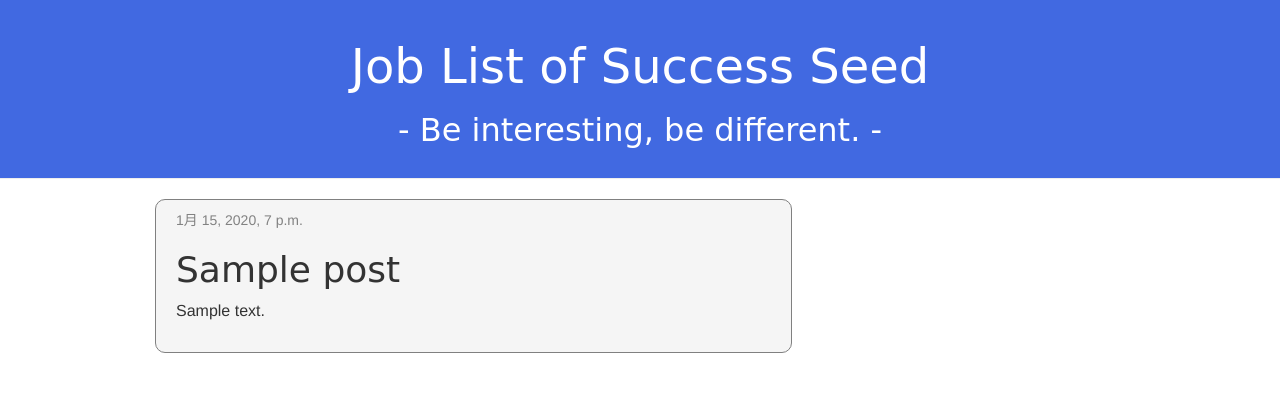
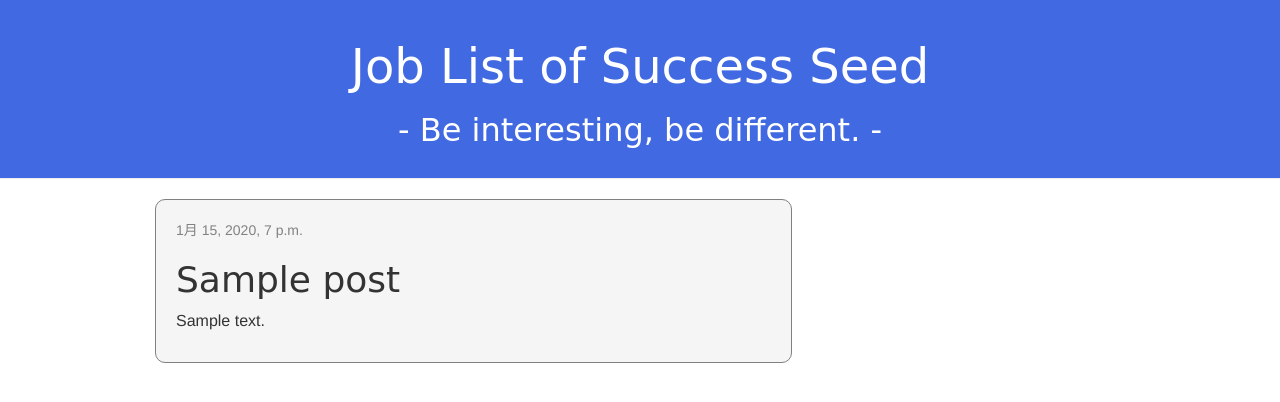
Before and after one commit to zukataku/Django-blog, a Django app: page /post/1/ in a window 1280 px wide. Shown: the top 402 px of the page. Run offline with Django 3.2, Linux system fonts and the light colour scheme; tables that the repository leaves empty hold one stand-in row (values such as "Sample post"); some libraries are stand-ins or nearby versions.

```diff
--- a/blog/static/css/blog.css
+++ b/blog/static/css/blog.css
@@ -19,10 +19,10 @@
 }
 
 .content {
+    margin: auto;
     position: relative;
     height: 300px;
     width: 1000px;
-    margin: auto;
 }
 
 h1, h2, h3, h4 {
@@ -51,9 +51,9 @@ h1, h2, h3, h4 {
 }
 
 .post {
-    margin-bottom: 30px;
+    margin-bottom: 40px;
     background: #f5f5f5;
-    padding: 10px 20px 20px;
+    padding: 20px;
     border: 1px solid #808080;
     border-radius: 10px;
 }
@@ -68,6 +68,9 @@ h1, h2, h3, h4 {
 
 .post p {
     font-size: 12pt;
+}
+
+.list-detail-digest{
     overflow: hidden;
     width: 100%;
     display: -webkit-box;
--- a/blog/templates/blog/post_list.html
+++ b/blog/templates/blog/post_list.html
@@ -7,7 +7,7 @@
                 <!--{{ post.published_date }}-->
             </div>
             <h1><a href="{% url 'post_detail' pk=post.pk %}">{{ post.title }}</a></h1>
-            <p>{{ post.text|linebreaksbr }}</p>
+            <p class="list-detail-digest">{{ post.text|linebreaksbr }}</p>
         </div>
     {% endfor %}
 {% endblock %}
```
